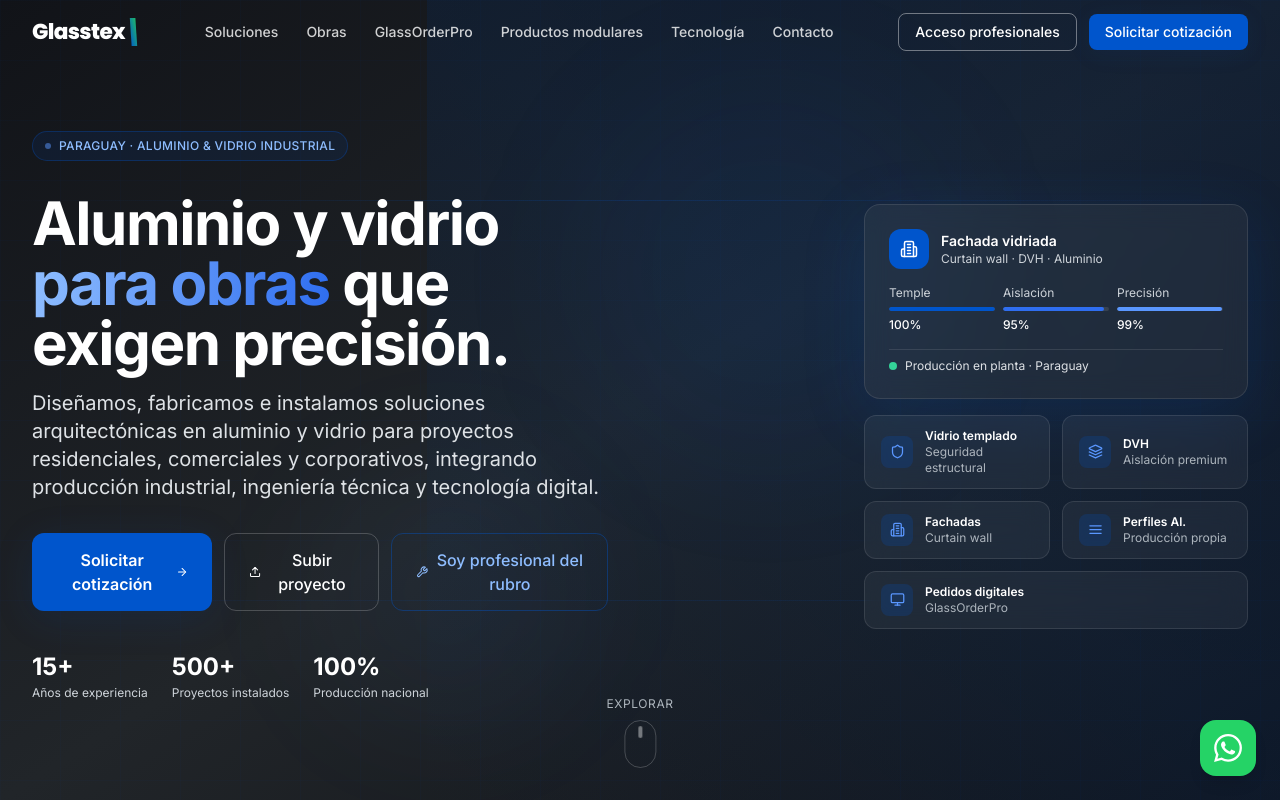
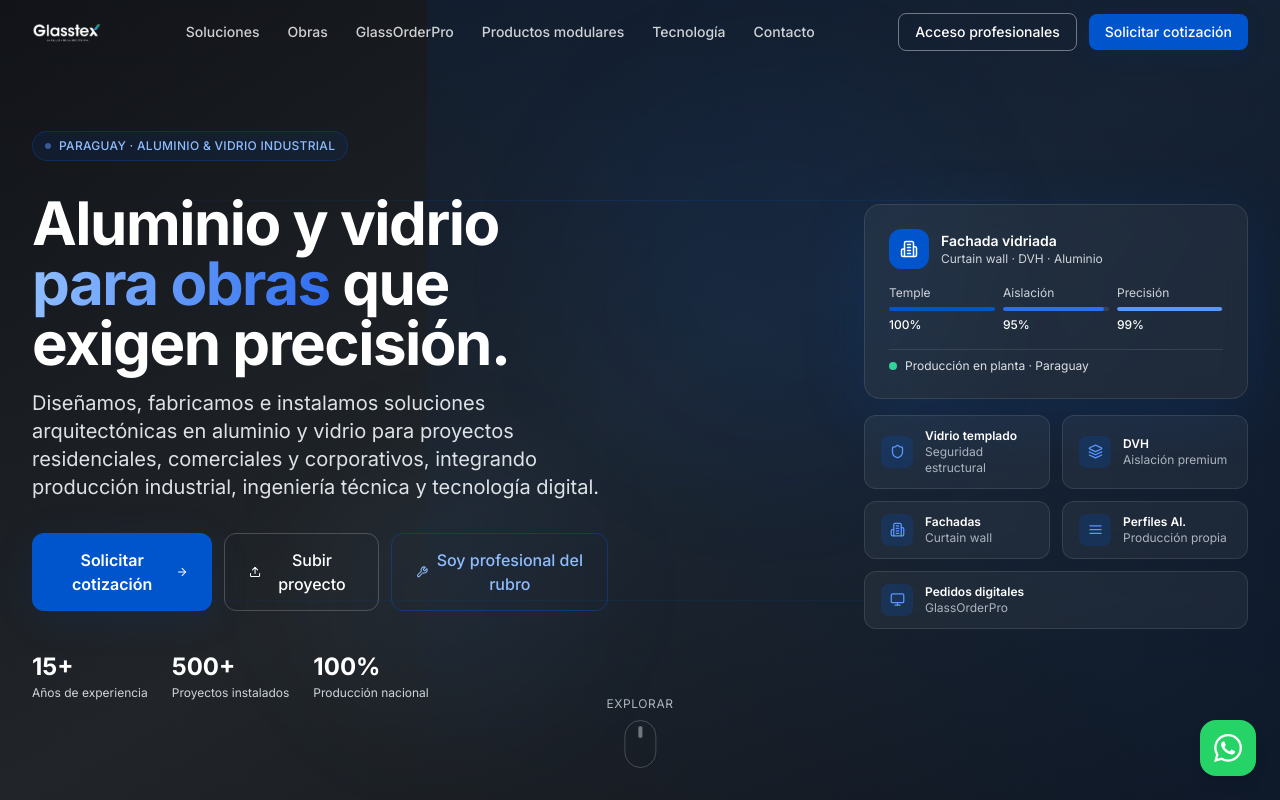
Before and after one commit to mathiasromanderbas-debug/glasstex-web, a Next.js app: page / in a window 1280 px wide. Shown: the top 800 px of the page. Built offline with nearby package versions, Linux system fonts and the light colour scheme.

Commit message:
fix: logo PNG con transparencia real - versión dark y light

```diff
--- a/src/components/Footer.tsx
+++ b/src/components/Footer.tsx
@@ -1,7 +1,6 @@
 'use client'
 
 import { Mail, MapPin, Instagram, Linkedin, ExternalLink } from 'lucide-react'
-import GlasstexLogo from './GlasstexLogo'
 
 const WHATSAPP_NUMBER = process.env.NEXT_PUBLIC_WHATSAPP_NUMBER || '595983471820'
 const WHATSAPP_DEFAULT = `https://wa.me/${WHATSAPP_NUMBER}?text=Hola%20Glasstex%2C%20quiero%20obtener%20m%C3%A1s%20informaci%C3%B3n.`
@@ -33,7 +32,11 @@ export default function Footer() {
           {/* Column 1: Brand */}
           <div className="lg:col-span-1">
             <div className="mb-5">
-              <GlasstexLogo variant="dark" height={28} />
+              <img
+                src="/logo-glasstex-white.png"
+                alt="Glasstex"
+                className="h-8 w-auto"
+              />
             </div>
             <p className="text-graphite-400 text-sm leading-relaxed mb-6">
               Soluciones integrales en aluminio y vidrio para obras residenciales, comerciales y corporativas. Paraguay.
--- a/src/components/Header.tsx
+++ b/src/components/Header.tsx
@@ -2,7 +2,6 @@
 
 import { useState, useEffect } from 'react'
 import { Menu, X, ChevronDown } from 'lucide-react'
-import GlasstexLogo from './GlasstexLogo'
 
 const navLinks = [
   { label: 'Soluciones', href: '#soluciones' },
@@ -51,9 +50,11 @@ export default function Header() {
               className="flex items-center group"
               onClick={(e) => { e.preventDefault(); window.scrollTo({ top: 0, behavior: 'smooth' }) }}
             >
-              <GlasstexLogo
-                variant={isScrolled ? 'light' : 'dark'}
-                height={30}
+              {/* Logo: versión oscura sobre fondo claro (scrolled), blanca sobre fondo oscuro (hero) */}
+              <img
+                src={isScrolled ? '/logo-glasstex.png' : '/logo-glasstex-white.png'}
+                alt="Glasstex"
+                className="h-8 w-auto transition-opacity duration-300"
               />
             </a>
 
```
Also changed, not shown: public/logo-glasstex-white.png (added), public/logo-glasstex.png (added).
